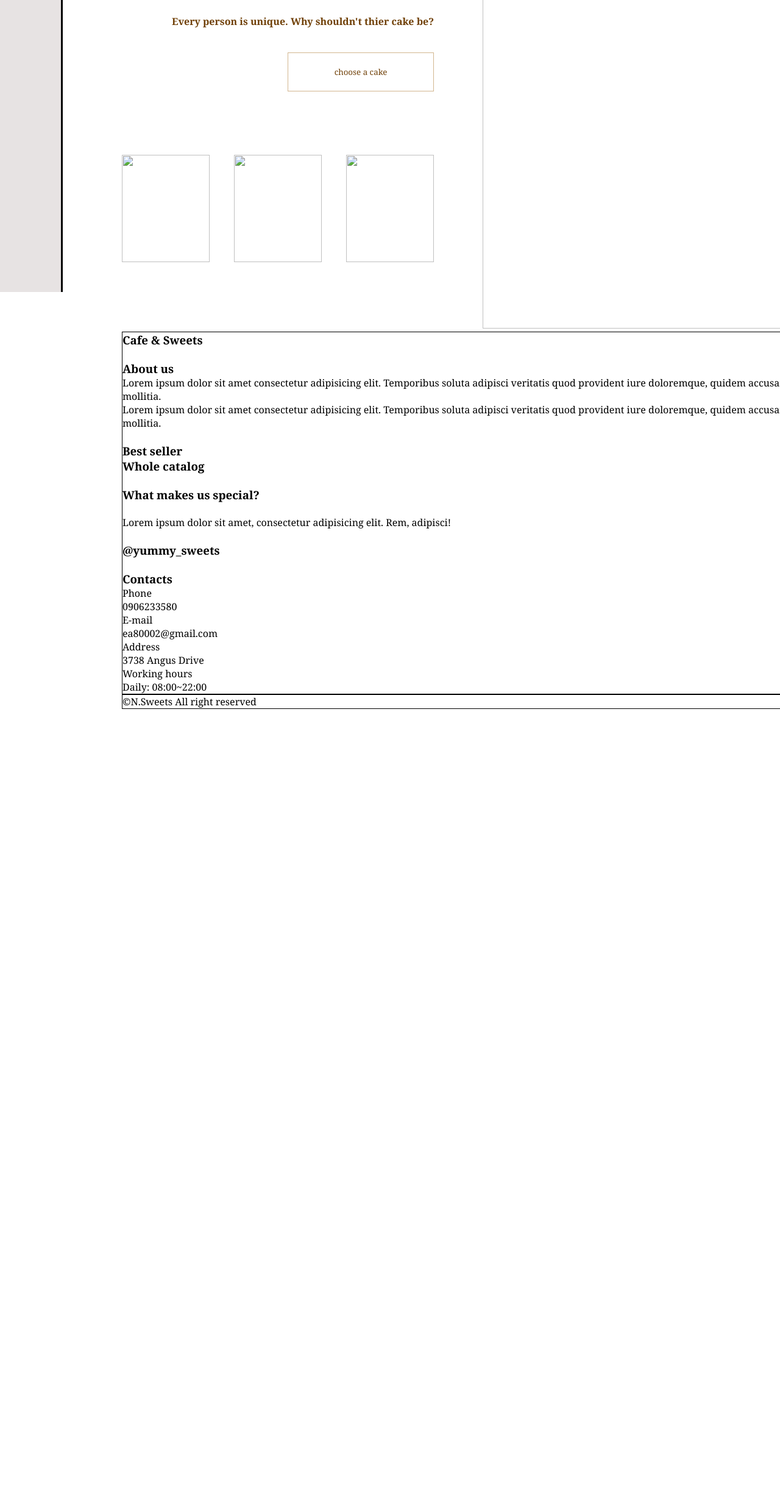
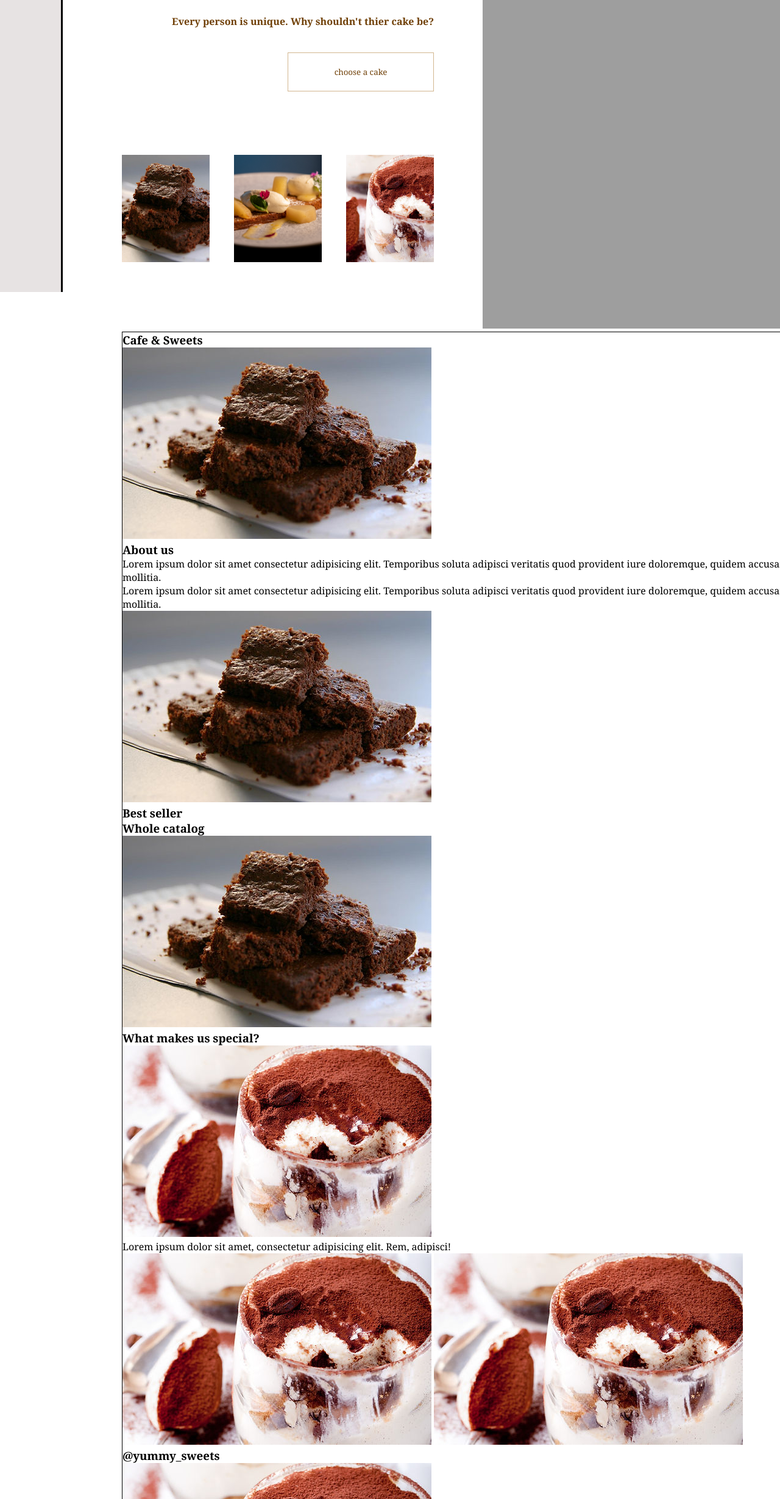
Before and after one commit to naoaoyama/capston_project, a plain HTML site: page index.html in a window 1280 px wide. Shown: the part 341-2800 px from the top of the page at 61% size. Before the commit the page ends 1504 px from the top, so only its background shows below. Drawn offline with Linux system fonts and the light colour scheme; the site is published under a folder, as on GitHub Pages, so addresses that start at the root find nothing.

Commit message:
html has been changed

```diff
--- a/index.html
+++ b/index.html
@@ -10,7 +10,7 @@
   <div class="wrapper">
     <div class="nav">
       <div class="nav--logo__img">
-        <img src="/img/89fc19d7564b89c99bccb03bde08131b.jpeg" alt="">
+        <!-- <img src="/img/89fc19d7564b89c99bccb03bde08131b.jpeg" alt=""> -->
       </div>
       <div class="nav--menu__btn">
         <span class="bar bar-top"></span>
@@ -20,7 +20,7 @@
       <div class="nav--list__wrapper">
         <div class="nav--list">
           <div class="nav--menu__logo">
-            <a href=""><img src="/img/89fc19d7564b89c99bccb03bde08131b.jpeg" alt=""></a>
+            <a href=""><img src="./img/89fc19d7564b89c99bccb03bde08131b.jpeg" alt=""></a>
           </div>
           <ul>
             <li>Home</li>
@@ -44,15 +44,15 @@
             </div>
             <div class="header--wrapper__leftImg">
               <figure>
-                <img src="/img/89fc19d7564b89c99bccb03bde08131b.jpeg" alt="">
-                <img src="/img/2021_June_Wai+Group_S0A9752.jpeg" alt="">
-                <img src="/img/e75dbd3c39544c5dbd5b17588dba7f8d.jpeg" alt="">
+                <img src="./img/89fc19d7564b89c99bccb03bde08131b.jpeg" alt="">
+                <img src="./img/2021_June_Wai+Group_S0A9752.jpeg" alt="">
+                <img src="./img/e75dbd3c39544c5dbd5b17588dba7f8d.jpeg" alt="">
               </figure>
             </div>
           </div>
           <div class="header--wrapper__rightImg">
             <figure>
-              <img src="/img/cake_headerImg.png" alt="">
+              <img src="./img/cake_headerImg.png" alt="">
             </figure>
           </div>
         </div>
@@ -62,7 +62,7 @@
           <div class="products--wrapper">
             <h3>Cafe & Sweets</h3>
             <figure>
-              <img src="/img/89fc19d7564b89c99bccb03bde08131b.jpeg" alt="">
+              <img src="./img/89fc19d7564b89c99bccb03bde08131b.jpeg" alt="">
             </figure>
           </div>
           <div class="aboutUs--wrapper">
@@ -73,7 +73,7 @@
                 <p>Lorem ipsum dolor sit amet consectetur adipisicing elit. Temporibus soluta adipisci veritatis quod provident iure doloremque, quidem accusamus numquam mollitia.</p>
               </div>
               <figure>
-                <img src="/img/89fc19d7564b89c99bccb03bde08131b.jpeg" alt="">
+                <img src="./img/89fc19d7564b89c99bccb03bde08131b.jpeg" alt="">
               </figure>
             </div>
           </div>
@@ -83,7 +83,7 @@
               <h3>Whole catalog</h3>
             </div>
             <figure>
-              <img src="/img/89fc19d7564b89c99bccb03bde08131b.jpeg" alt="">
+              <img src="./img/89fc19d7564b89c99bccb03bde08131b.jpeg" alt="">
               <figcaption></figcaption>
             </figure>
           </div>
@@ -92,14 +92,14 @@
             <div class="feature--contents__wrapper">
               <div class="feature--wrapper__left">
                 <figure>
-                  <img src="/img/e75dbd3c39544c5dbd5b17588dba7f8d.jpeg" alt="">
+                  <img src="./img/e75dbd3c39544c5dbd5b17588dba7f8d.jpeg" alt="">
                 </figure>
               </div>
               <div class="feature--wrapper__right">
                 <p>Lorem ipsum dolor sit amet, consectetur adipisicing elit. Rem, adipisci!</p>
                 <figure>
-                  <img src="/img/e75dbd3c39544c5dbd5b17588dba7f8d.jpeg" alt="">
-                  <img src="/img/e75dbd3c39544c5dbd5b17588dba7f8d.jpeg" alt="">
+                  <img src="./img/e75dbd3c39544c5dbd5b17588dba7f8d.jpeg" alt="">
+                  <img src="./img/e75dbd3c39544c5dbd5b17588dba7f8d.jpeg" alt="">
                 </figure>
               </div>
             </div>
@@ -107,7 +107,7 @@
           <div class="sns--wrapper">
             <h3>@yummy_sweets</h3>
             <figure>
-              <img src="/img/e75dbd3c39544c5dbd5b17588dba7f8d.jpeg" alt="">
+              <img src="./img/e75dbd3c39544c5dbd5b17588dba7f8d.jpeg" alt="">
             </figure>
           </div>
           <div class="contact--wrapper">
```
